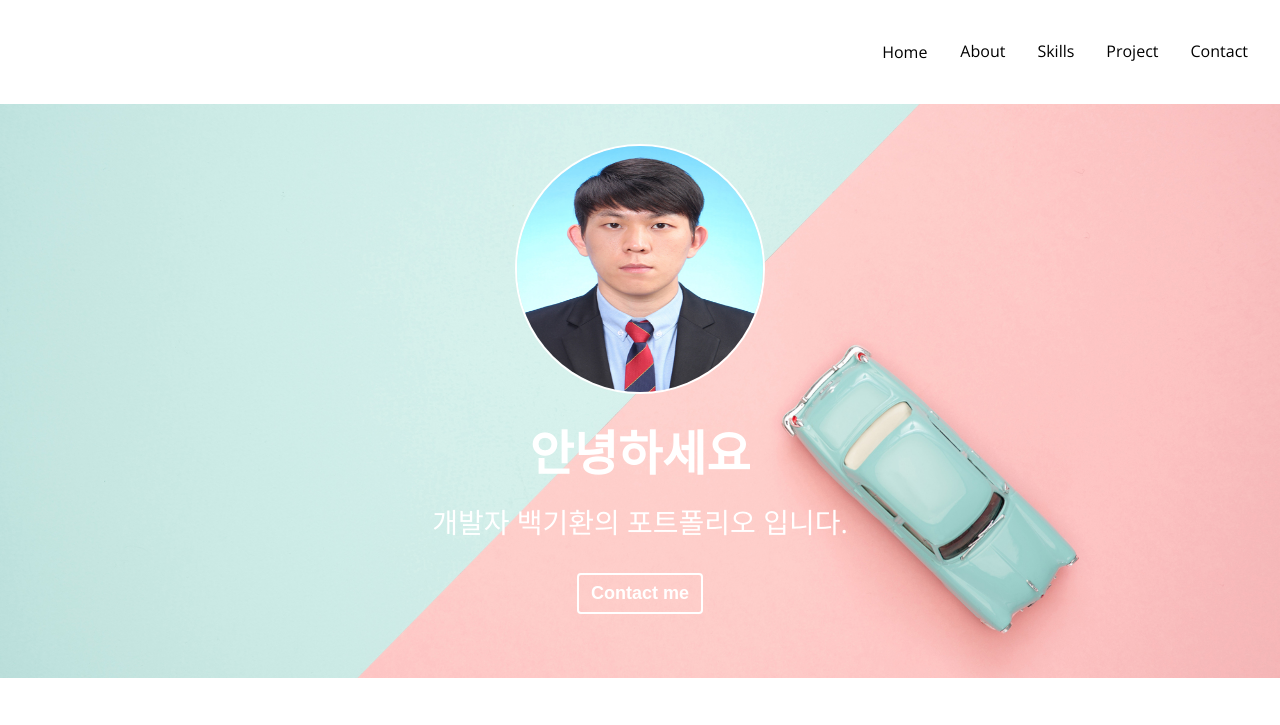
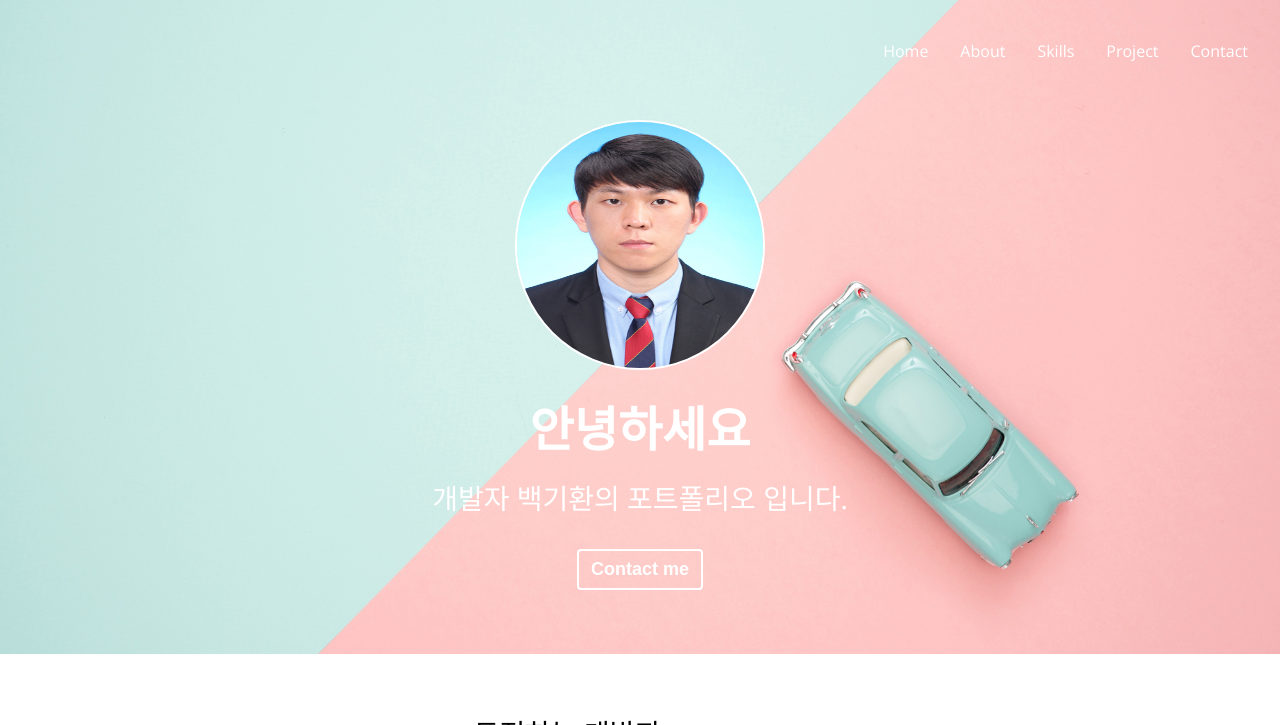
Before and after one commit to BaekGihwan/portfolio, a plain HTML site: page index.html in a window 1280 px wide. Both pictures are taken after a click on the item "Home". Shown: the top 725 px of the page. Drawn offline with nearby package versions, Linux system fonts and the light colour scheme.

Commit message:
First finish

```diff
--- a/index.html
+++ b/index.html
@@ -27,11 +27,11 @@
     </div>
     <div class="navbar_menu">
       <ul class="navbar_menu">
-        <li class="navbar_menu_item active">Home</li>
-        <li class="navbar_menu_item">About</li>
-        <li class="navbar_menu_item">Skills</li>
-        <li class="navbar_menu_item">Project</li>
-        <li class="navbar_menu_item">Contact</li>
+        <li class="navbar_menu_item active" data-link="#home">Home</li>
+        <li class="navbar_menu_item" data-link="#about">About</li>
+        <li class="navbar_menu_item" data-link="#skills">Skills</li>
+        <li class="navbar_menu_item" data-link="#project">Project</li>
+        <li class="navbar_menu_item" data-link="#contact">Contact</li>
       </ul>
     </div>
   </nav>
@@ -41,7 +41,7 @@
     <img src="imgs/gihwan.png" alt="gihwn_profile" class="home_avatar" />
     <h1 class="home_title"> 안녕하세요</h1>
     <h2 class="home_description">개발자 백기환의 포트폴리오 입니다.</h2>
-    <button class="home_contact">Contact me</button>
+    <button class="home_contact" >Contact me</button>
   </section>
 
   <!-- About -->
@@ -116,7 +116,7 @@
         <h3>개발기간: 2020.08.03 ~ 2020.09.04</h3>
         <p>#Spring #Json #jQuery #ajax #Mybatis #Oracle #Git</p>
         <a href="https://github.com/BaekGihwan/morip"><img src="imgs/skills/git.png" alt="" class="project_morip_github"></a>
-        <a href="www.daum.net"><img src="imgs/skills/pdf.png" alt="" class="project_morip_pdf"></a>
+        <a role="button" class="category__btn" onclick="window.open('pdf/morip.pdf')" target="_blank"><img src="imgs/skills/pdf.png" alt="" class="project_morip_pdf"></a>
       </div>
     </div>
     <div class="project_morip">
@@ -129,7 +129,7 @@
         <h3>개발기간: 2020.05.08 ~ 2020.05.24</h3>
         <p>#Java #Oracle </p>
         <a href="https://github.com/BaekGihwan/cookierun"><img src="imgs/skills/git.png" alt="" class="project_morip_github"></a>
-        <a href="www.daum.net"><img src="imgs/skills/pdf.png" alt="" class="project_morip_pdf"></a>
+        <a role="button" class="category__btn" onclick="window.open('pdf/cookierun.pdf')" target="_blank"><img src="imgs/skills/pdf.png" alt="" class="project_morip_pdf"></a>
       </div>
     </div>
 
--- a/main.js
+++ b/main.js
@@ -0,0 +1,35 @@
+'use strict';
+
+const navbar = document.querySelector('#navbar');
+const navbarHeight = navbar.getBoundingClientRect().height;
+
+document.addEventListener('scroll', () => {
+  if(window.scrollY > navbarHeight) {
+    navbar.classList.add('navbar-dark');
+  } else {
+    navbar.classList.remove('navbar-dark');
+  }
+});
+
+// handle
+const navbarMenu = document.querySelector('.navbar_menu');
+navbarMenu.addEventListener('click', (event) => {
+  const target = event.target;
+  const link = target.dataset.link;
+  if(link == null) {
+    return;
+  }
+  console.log(event.target.dataset.link);
+  scrollIntoView(link);
+});
+
+// handle button
+const homeContactBtn = document.querySelector('.home_contact');
+homeContactBtn.addEventListener('click', () => {
+  scrollIntoView('#contact');
+});
+
+function scrollIntoView(selector){
+  const scrollTO = document.querySelector(selector);
+  scrollTO.scrollIntoView({behavior: "smooth"});
+}
--- a/style.css
+++ b/style.css
@@ -93,11 +93,18 @@ p {
 
 /* Navbar */
 #navbar {
+  position: fixed;
+  width: 100%;
   display: flex;
   justify-content: space-between;
-  background-color: var(--color-white);
-  color: var(--color-black);
+  align-items: center;
   padding: 16px;
+  background-color: transparent;
+}
+
+#navbar.navbar-dark {
+  background-color: var(--color-blue);
+  padding: 8px;
 }
 
 .navbar_menu {
@@ -110,14 +117,11 @@ p {
 }
 
 .navbar_menu_item {
+  color: var(--color-white);
   padding: 8px 12px;
   margin: 0 4px;
   cursor: pointer;
   border-radius: var(--size-border-radius);
-}
-
-.navbar_menu_item.active {
-  border: 1px solid var(--color-white);
 }
 
 .navbar_menu_item:hover {
@@ -128,6 +132,7 @@ p {
 #home {
   background: url("imgs/bg.png") center/cover no-repeat;
   padding: 40px;
+  padding-top: 120px;
   text-align: center;
 }
 
@@ -248,6 +253,10 @@ p {
   margin: 30px 20px;
 }
 
+.project_right .category__btn img {
+  cursor: pointer;
+}
+
 /* Contact */
 #project {
   background-color: var(--color-white);
```
Also changed, not shown: 2 other files.
